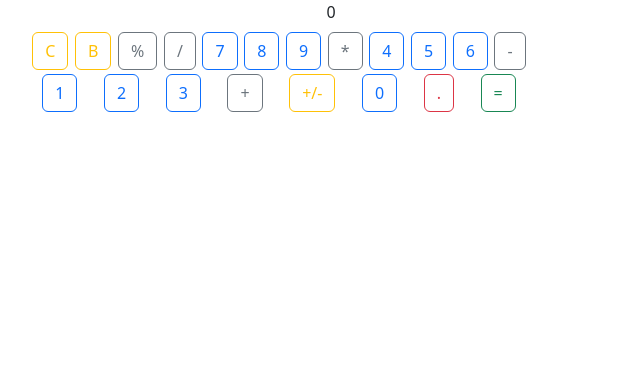
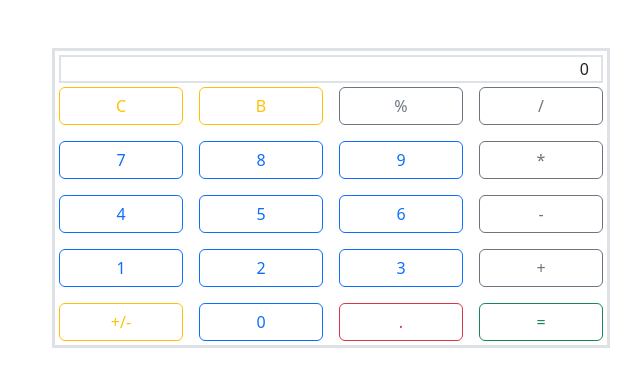
Before and after one commit to Smruti-Rekha-Swain/Calculator, a React (Vite) app: page / in a window 1280 px wide. Shown: the top 386 px of the page, without its empty margins (309-950 px from the left). Built offline with nearby package versions, Linux system fonts and the light colour scheme.

Commit message:
Restructured UI. Implemented logic for decimal button. Implemented the helper function `isDigit()`. Refactored some code.

```diff
--- a/src/App.jsx
+++ b/src/App.jsx
@@ -1,9 +1,7 @@
 import { useState } from "react";
 
 function App() {
-  const [output, setOutput] = useState(""); //create another state variable with const[operator,setOperater]=useState()
-  const operand = [];
-  const operator = [];
+  const [output, setOutput] = useState("");
 
   function number(inp) {
     if (output == "" && inp == 0) {
@@ -24,151 +22,208 @@ function App() {
   }
 
   function special() {
-    if (output == "") {
-      setOutput(output + "-");
+    const last = output.at(-1);
+    if (!isDigit()) {
+      switch (last) {
+        case "-":
+          setOutput(output.slice(0, -1) + "+");
+          break;
+        case "+":
+          setOutput(output.slice(0, -1) + "-");
+          break;
+        default:
+          setOutput(output + "-");
+      }
+    } else {
+      // Place a "-" at the start of the current number and NOT at the start of the output
+
     }
-    const last = output.toString().charAt(output.length - 1);
-    const lastChar = ["-", "+", "*", "/", "%"].includes(last);
-    if (lastChar && last == "-") {
-      setOutput(output.slice(0, -1) + "+");
-    } else if (lastChar && last == "+") {
-      setOutput(output.slice(0, -1) + "-");
-    } else if (lastChar) {
-      setOutput(output + "-");
-    } else setOutput("-" + output);
+  }
 
-    console.log(last);
-  }
   function clear() {
     setOutput("");
   }
+
   function backspace() {
     if (output === "") return;
     setOutput(output.slice(0, -1));
   }
-  function dec() {}
+
+  function dec() {
+    if (output === "") {
+      setOutput(output + "0.");
+      return;
+    }
+
+    let i = output.length - 1;
+    // This loop will traverse the string backwards to check if the current number is already decimal or not.
+    while (isDigit(output.at(i)) && i >= 0) {
+      i--;
+    }
+    // Found the current number as decimal and do nothing.
+    if (output.at(i) == ".") return;
+    // Check that the last character is an operator and append decimal after a zero.
+    else if (!isDigit()) setOutput(output + "0.");
+    // Here conclude that the current number is integer and we can convert it into decimal.
+    else setOutput(output + ".");
+  }
+
   function calculate() {
     if (output === "") return;
     setOutput(eval(output).toString());
   }
+
+  function isDigit(d = output.at(-1), skipDot = false) {
+    try {
+      return typeof eval(d) == "number";
+    } catch (error) {
+      return false || skipDot;
+    }
+  }
+
   if (output === "0") setOutput("");
 
   return (
     <>
-      <div className="container flex-column w-50 d-flex align-items-center">
-        <div className="row">
-          <div className="col">{output == "" ? 0 : output}</div>
-        </div>
-
-        <div className="row p-2">
-          <div className="col-10  gap-1 justify-content-around d-flex flex-wrap">
-            <button className="btn btn-outline-warning" onClick={clear}>
+      <div className="container d-flex">
+        <div className="col-2 offset-3 w-50 border border-3 px-3 mt-5">
+          <div className="row my-1 border border-2">
+            <div className="col text-end overflow-hidden">
+              {output == "" ? 0 : output}
+            </div>
+          </div>
+          <div className="row justify-content-around gap-3">
+            <button className="btn btn-outline-warning col" onClick={clear}>
               C
             </button>
-            <button className="btn btn-outline-warning" onClick={backspace}>
+            <button className="btn btn-outline-warning col" onClick={backspace}>
               B
             </button>
             <button
-              className="btn btn-outline-secondary"
+              className="btn btn-outline-secondary col"
               onClick={() => oprt("%")}
             >
               %
             </button>
             <button
-              className="btn btn-outline-secondary"
+              className="btn btn-outline-secondary col"
               onClick={() => oprt("/")}
             >
               /
             </button>
-
+          </div>
+          <div className="row justify-content-around gap-3 mt-3">
             <button
-              className="btn btn-outline-primary"
-              onClick={() => number(7)}
+              className="btn btn-outline-primary col"
+              onClick={() => {
+                number(7);
+              }}
             >
               7
             </button>
             <button
-              className="btn btn-outline-primary"
-              onClick={() => number(8)}
+              className="btn btn-outline-primary col"
+              onClick={() => {
+                number(8);
+              }}
             >
               8
             </button>
             <button
-              className="btn btn-outline-primary"
-              onClick={() => number(9)}
+              className="btn btn-outline-primary col"
+              onClick={() => {
+                number(9);
+              }}
             >
               9
             </button>
             <button
-              className="btn btn-outline-secondary"
+              className="btn btn-outline-secondary col"
               onClick={() => oprt("*")}
             >
               *
             </button>
-
+          </div>
+          <div className="row justify-content-around gap-3 mt-3">
             <button
-              className="btn btn-outline-primary"
-              onClick={() => number(4)}
+              className="btn btn-outline-primary col"
+              onClick={() => {
+                number(4);
+              }}
             >
               4
             </button>
             <button
-              className="btn btn-outline-primary"
-              onClick={() => number(5)}
+              className="btn btn-outline-primary col"
+              onClick={() => {
+                number(5);
+              }}
             >
               5
             </button>
             <button
-              className="btn btn-outline-primary"
-              onClick={() => number(6)}
+              className="btn btn-outline-primary col"
+              onClick={() => {
+                number(6);
+              }}
             >
               6
             </button>
             <button
-              className="btn btn-outline-secondary"
+              className="btn btn-outline-secondary col"
               onClick={() => oprt("-")}
             >
               -
             </button>
-
+          </div>
+          <div className="row justify-content-around gap-3 mt-3">
             <button
-              className="btn btn-outline-primary"
-              onClick={() => number(1)}
+              className="btn btn-outline-primary col"
+              onClick={() => {
+                number(1);
+              }}
             >
               1
             </button>
             <button
-              className="btn btn-outline-primary"
-              onClick={() => number(2)}
+              className="btn btn-outline-primary col"
+              onClick={() => {
+                number(2);
+              }}
             >
               2
             </button>
             <button
-              className="btn btn-outline-primary"
-              onClick={() => number(3)}
+              className="btn btn-outline-primary col"
+              onClick={() => {
+                number(3);
+              }}
             >
               3
             </button>
             <button
-              className="btn btn-outline-secondary"
+              className="btn btn-outline-secondary col"
               onClick={() => oprt("+")}
             >
               +
             </button>
-
-            <button className="btn btn-outline-warning" onClick={special}>
+          </div>
+          <div className="row justify-content-around gap-3 mt-3 mb-1">
+            <button className="btn btn-outline-warning col" onClick={special}>
               +/-
             </button>
             <button
-              className="btn btn-outline-primary"
-              onClick={() => number(0)}
+              className="btn btn-outline-primary col"
+              onClick={() => {
+                number(0);
+              }}
             >
               0
             </button>
-            <button className="btn btn-outline-danger" onClick={dec}>
+            <button className="btn btn-outline-danger col" onClick={dec}>
               .
             </button>
-            <button className="btn btn-outline-success" onClick={calculate}>
+            <button className="btn btn-outline-success col" onClick={calculate}>
               =
             </button>
           </div>
```
Also changed, not shown: jsconfig.json (added, +15 -0 lines).
